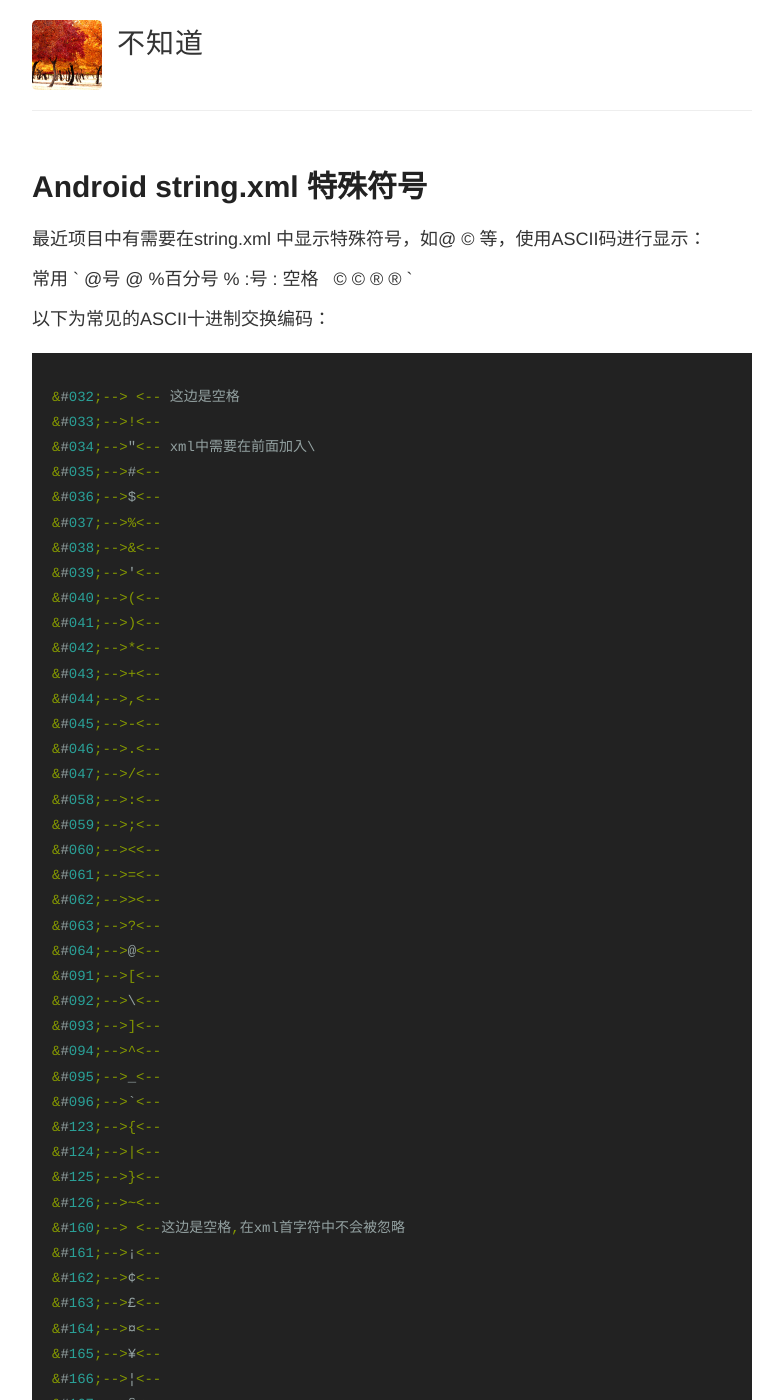
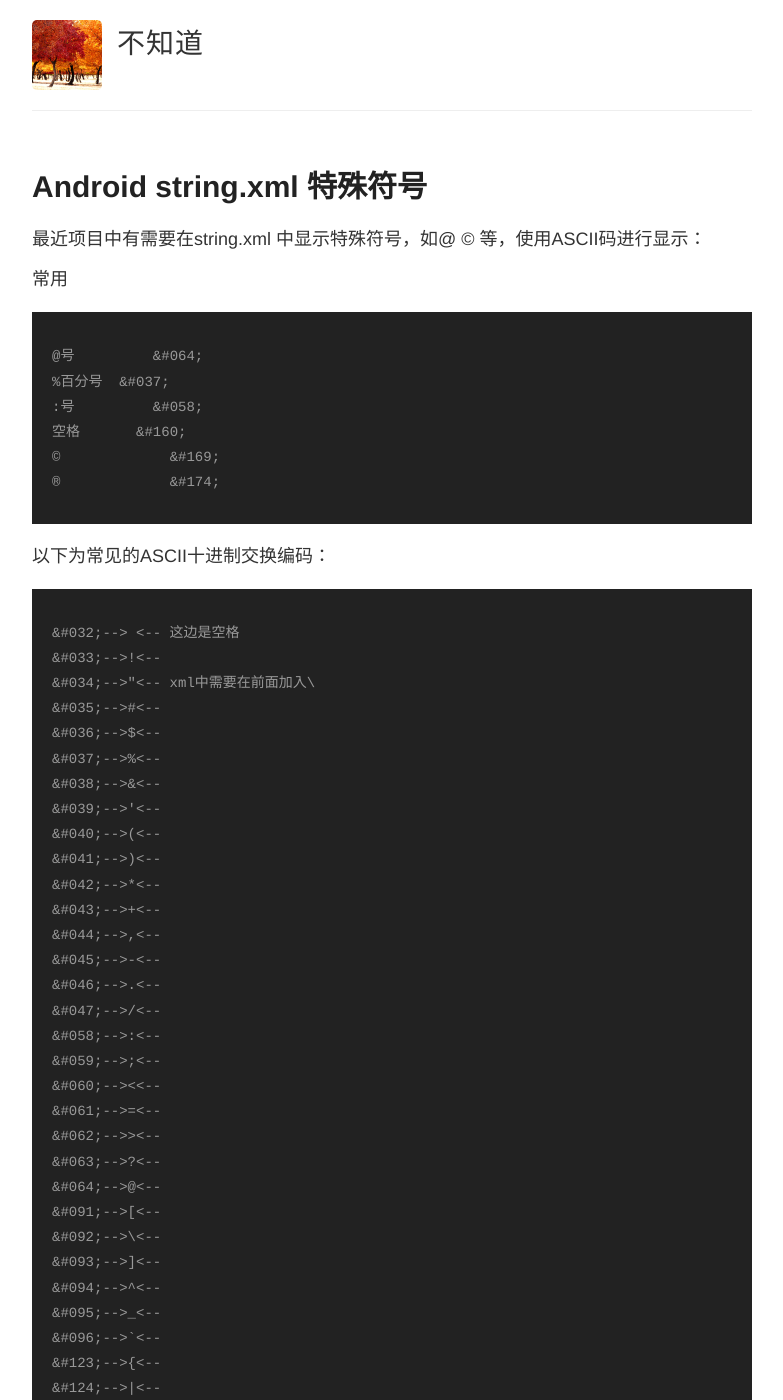
Before and after one commit to liuzheng9110/liuzheng9110.github.io, a Jekyll site: the page built from _posts/2015-03-26-Android string.xml special symbol.md, in a window 1280 px wide and 1400 px high. Shown: the whole window, without its empty margins (248-1031 px from the left). Built offline with Jekyll 4.4.1, drawn with Linux system fonts in a browser that asks for light colours; comment, search, counter and statistics services are not loaded; some of the changed text lies outside the part shown.

Commit message:
Update 2015-03-26-Android string.xml special symbol.md

````diff
--- a/_posts/2015-03-26-Android string.xml special symbol.md
+++ b/_posts/2015-03-26-Android string.xml special symbol.md
@@ -6,18 +6,18 @@ title: Android string.xml 特殊符号
 最近项目中有需要在string.xml 中显示特殊符号，如@ © 等，使用ASCII码进行显示：
 
 常用
-`
-@号	&#064;
+```
+@号	    &#064;
 %百分号	&#037;
-:号	&#058;
-空格	&#160;
-©	&#169;
-®	&#174;
-`
+:号	    &#058;
+空格	  &#160;
+©	      &#169;
+®	      &#174;
+```
 
 以下为常见的ASCII十进制交换编码：
 
-```java
+```
 &#032;--> <-- 这边是空格
 &#033;-->!<--
 &#034;-->"<-- xml中需要在前面加入\
````
